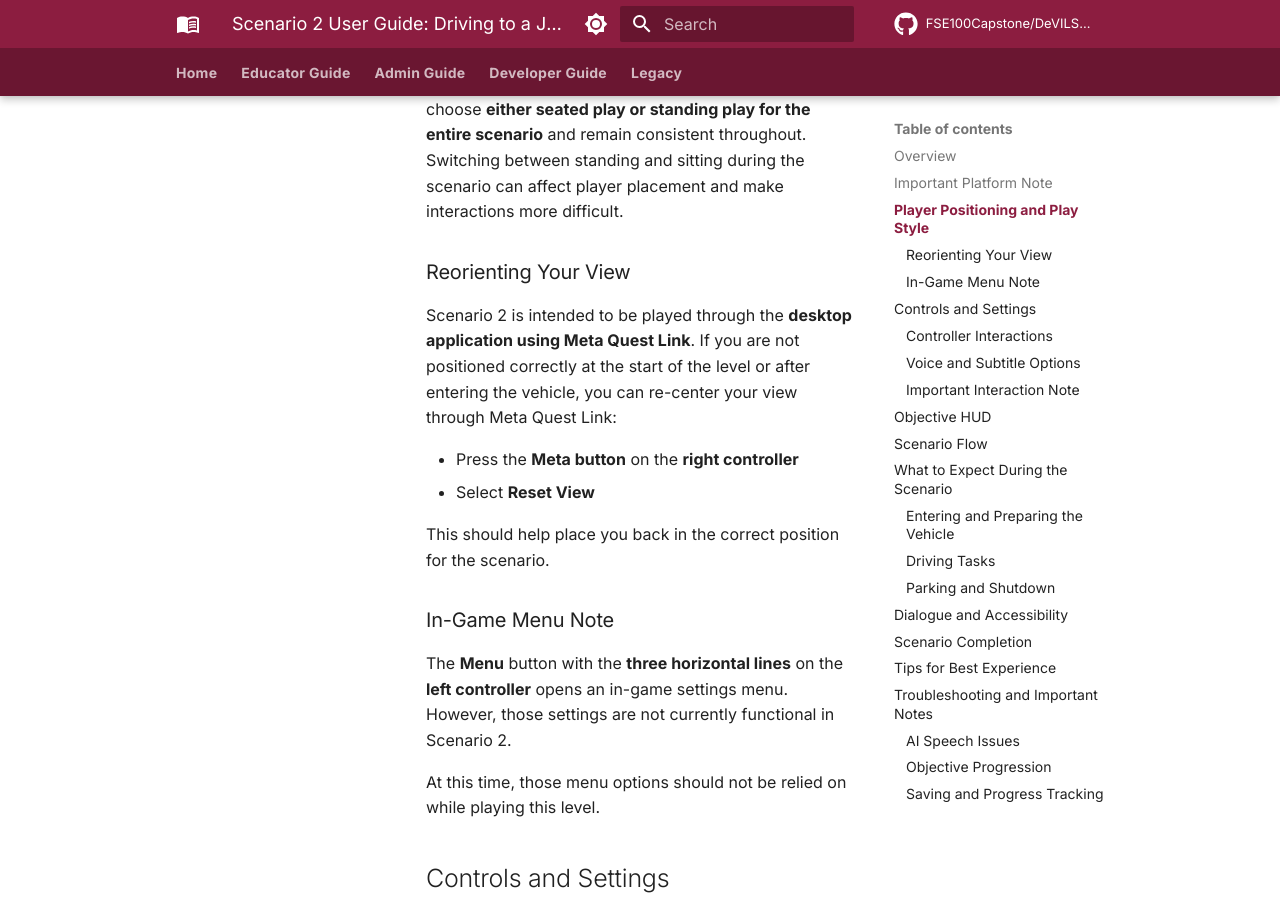
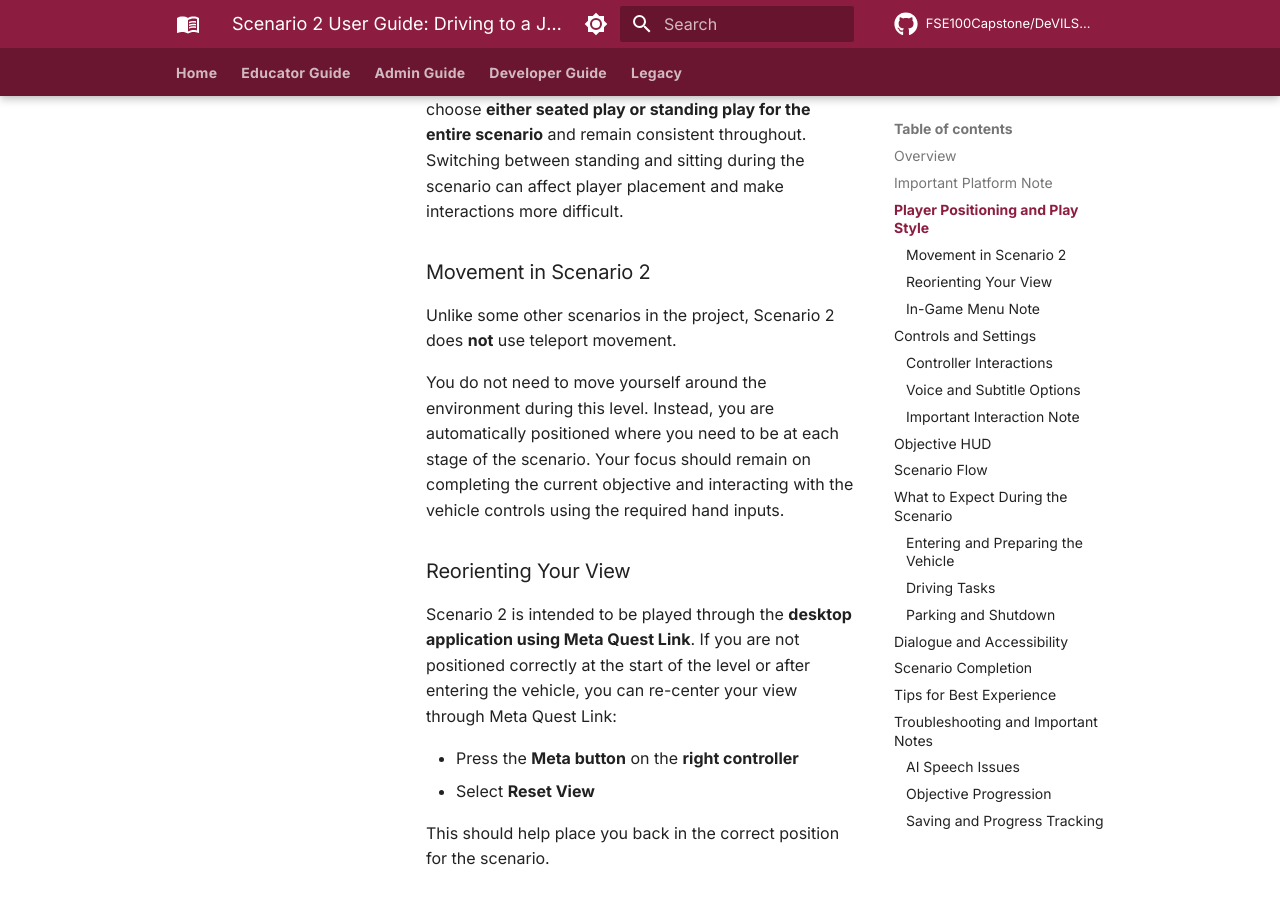
Before and after one commit to FSE100Capstone/DeVILSona-docs, an MkDocs documentation site: the page built from docs/user-guide/scenario2-drivingtoajobinterview.md, in a window 1280 px wide and 900 px high, scrolled down 1522 px. Built offline with MkDocs 1.6.1 and Material for MkDocs 9.7.7, drawn with Linux system fonts in a browser that asks for light colours; comment, search, counter and statistics services are not loaded.

Commit message:
Update scenario2-drivingtoajobinterview.md

```diff
--- a/docs/user-guide/scenario2-drivingtoajobinterview.md
+++ b/docs/user-guide/scenario2-drivingtoajobinterview.md
@@ -23,6 +23,12 @@ At the start of the level, during the controls tutorial, you should be positione
 After completing Objective 1, you are automatically moved into the vehicle. Once repositioned, you should be seated in the **driver's seat** and see the scene from Mike’s perspective at approximately **eye level**, including visibility of his torso and legs.
 
 For the best experience, it is recommended that you choose **either seated play or standing play for the entire scenario** and remain consistent throughout. Switching between standing and sitting during the scenario can affect player placement and make interactions more difficult.
+
+### Movement in Scenario 2
+
+Unlike some other scenarios in the project, Scenario 2 does **not** use teleport movement.
+
+You do not need to move yourself around the environment during this level. Instead, you are automatically positioned where you need to be at each stage of the scenario. Your focus should remain on completing the current objective and interacting with the vehicle controls using the required hand inputs.
 
 ### Reorienting Your View
 
```
